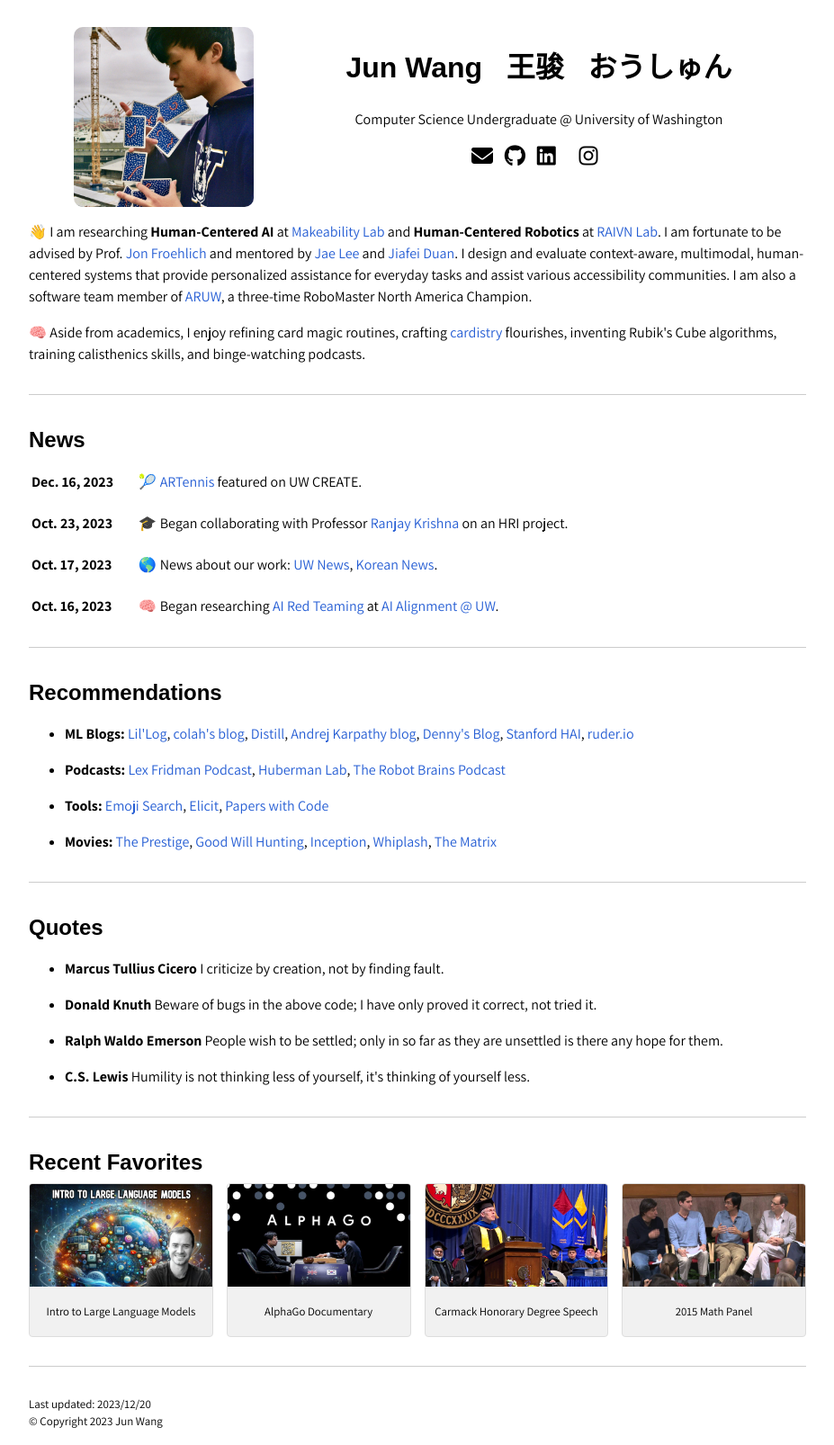
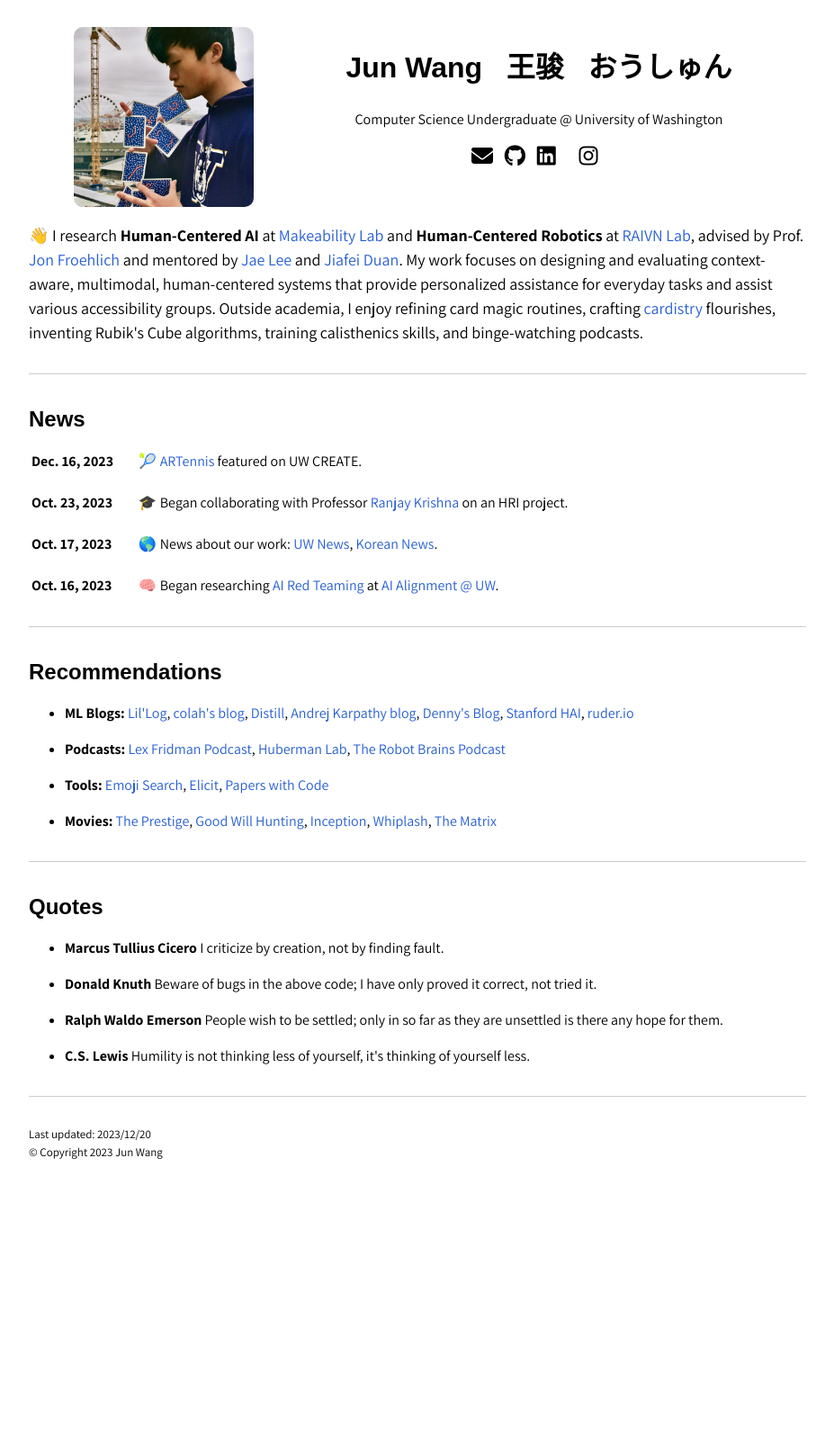
Before and after one commit to junwang0510/junwang0510.github.io, a PHP site: page / in a window 1280 px wide. Shown: the whole page at 90% size, without its empty margins (176-1103 px from the left). After the commit the page ends 1288 px from the top, so only its background shows below. Run offline with PHP 8.4, Linux system fonts and the light colour scheme; some web fonts are replaced.

Commit message:
intro reformat

```diff
--- a/index.html
+++ b/index.html
@@ -29,8 +29,7 @@
                 <div id="email-display"></div>
             </div>
         </div>
-        <p>👋 I am researching <strong>Human-Centered AI</strong> at <a href="https://makeabilitylab.cs.washington.edu/">Makeability Lab</a> and <strong>Human-Centered Robotics</strong> at <a href="https://raivn.cs.washington.edu/">RAIVN Lab</a>. I am fortunate to be advised by Prof. <a href="https://jonfroehlich.github.io/">Jon Froehlich</a> and mentored by <a href="https://jaewook-lee.com/">Jae Lee</a> and <a href="https://duanjiafei.com/">Jiafei Duan</a>. I design and evaluate context-aware, multimodal, human-centered systems that provide personalized assistance for everyday tasks and assist various accessibility communities. I am also a software team member of <a href="https://aruw.org/">ARUW</a>, a three-time RoboMaster North America Champion.</p>
-        <p>🧠 Aside from academics, I enjoy refining card magic routines, crafting <a href="https://www.youtube.com/watch?v=N2aRACTmDS8">cardistry</a> flourishes, inventing Rubik's Cube algorithms, training calisthenics skills, and binge-watching podcasts.</p>
+        <p id="intro">👋 I research <strong>Human-Centered AI</strong> at <a href="https://makeabilitylab.cs.washington.edu/">Makeability Lab</a> and <strong>Human-Centered Robotics</strong> at <a href="https://raivn.cs.washington.edu/">RAIVN Lab</a>, advised by Prof. <a href="https://jonfroehlich.github.io/">Jon Froehlich</a> and mentored by <a href="https://jaewook-lee.com/">Jae Lee</a> and <a href="https://duanjiafei.com/">Jiafei Duan</a>. My work focuses on designing and evaluating context-aware, multimodal, human-centered systems that provide personalized assistance for everyday tasks and assist various accessibility groups. Outside academia, I enjoy refining card magic routines, crafting <a href="https://www.youtube.com/watch?v=N2aRACTmDS8">cardistry</a> flourishes, inventing Rubik's Cube algorithms, training calisthenics skills, and binge-watching podcasts.</p>
 
         <hr>
 
@@ -130,45 +129,6 @@
 
         <hr>
 
-        <!-- Favorites -->
-        <h2 id="favorites" class="section-header">Recent Favorites</h2>
-        <div class="grid-container">
-            <div class="grid-item">
-                <a href="https://www.youtube.com/watch?v=zjkBMFhNj_g">
-                    <img src="img/karpathy_LLMs.jpeg" alt="Intro to Large Language Models">
-                    <div class="description">
-                        <p>Intro to Large Language Models</p>
-                    </div>
-                </a>
-            </div>
-            <div class="grid-item">
-                <a href="https://www.youtube.com/watch?v=WXuK6gekU1Y">
-                    <img src="img/alphago.jpg" alt="AlphaGo Documentary">
-                    <div class="description">
-                        <p>AlphaGo Documentary</p>
-                    </div>
-                </a>
-            </div>
-            <div class="grid-item">
-                <a href="https://www.youtube.com/watch?v=YOZnqjHkULc">
-                    <img src="img/carmack_speech.jpg" alt="Carmack Speech">
-                    <div class="description">
-                        <p>Carmack Honorary Degree Speech</p>
-                    </div>
-                </a>
-            </div>
-            <div class="grid-item">
-                <a href="https://www.youtube.com/watch?v=eNgUQlpc1m0">
-                    <img src="img/math_panel.jpg" alt="2015 Math Panel">
-                    <div class="description">
-                        <p>2015 Math Panel</p>
-                    </div>
-                </a>
-            </div>
-        </div>
-
-        <hr>
-
         <footer>
             Last updated: 2023/12/20<br>
             &copy; Copyright 2023 Jun Wang
--- a/styles.css
+++ b/styles.css
@@ -4,6 +4,10 @@ body {
     max-width: 54em;
     font: 1em/1.5 Helvetica;
     font-family: assistant, sans-serif;
+}
+
+#intro {
+    font-size: large;
 }
 
 h1, h2, h3 {
```
